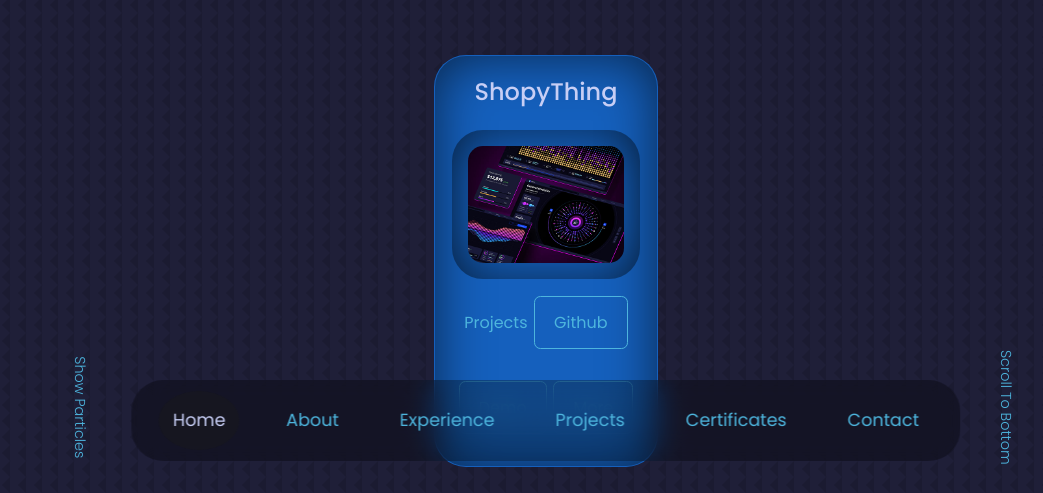
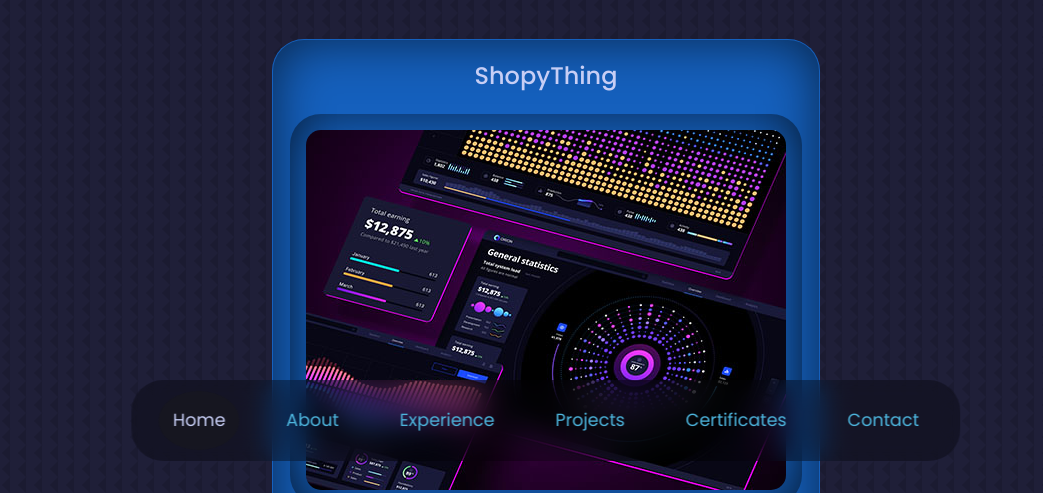
Before and after one commit to nikthe883/react-js-portfolio, a React (Create React App) app: page / in a window 1280 px wide. Shown: the part 307-800 px from the top of the page, without its empty margins (94-1137 px from the left). Built offline with nearby package versions, Linux system fonts and the light colour scheme.

Commit message:
css update

```diff
--- a/src/components/header/MostRecentHeader.jsx
+++ b/src/components/header/MostRecentHeader.jsx
@@ -20,29 +20,18 @@
   };
 
   return (
-    <section id='portfolio'>
+    <section id='highlight'>
     <h3> Project Highlight </h3>
     <h1> ShopyThing </h1>
 
-    <div className='container portfolio__container'>
+    <div className='container highlight__container'>
 
       {data.map(({ id, title, img, github, content, demo }, index) => (
-              <article key={id} className='portfolio__item'>
+              <article key={id} className='highlight__item'>
                 <h2>{title}</h2>
-                <img className='porfolio__image' src={img}></img>
-                <div className='portfolio__links'>
-                <Link spy to="portfolio">Projects</Link>
-                <a href={github} className='btn' target='_blank'>Github</a>
-                <a href={demo} className='btn long-text' target='_blank'>Demo</a>
-                <a className='btn long-text' onClick={() => handleClick(index)}>
-                  {showMore[index] ? 'Less' : 'More'}
-                </a>
-                {showMore[index] && (
-                  <div className='more-text'><h2>{content}</h2></div>
-                )}
-
-
-
+                <img className='highlight__image' src={img}></img>
+                <div className='highlight__links'>
+                <Link className='btn long-text' spy to="portfolio">Go to Project</Link>
                 </div>
               </article>
             ))}
--- a/src/components/header/portfolio.css
+++ b/src/components/header/portfolio.css
@@ -1,15 +1,15 @@
-#portfolio{
-    margin-top: 7rem;
+#highlight{
+    margin-top: 6rem;
 
 }
 
-.portfolio__container{
+.highlight__container{
     display: flex; /* Switch to flexbox layout */
     align-items: center;
     justify-content: center;
 
 }
-.portfolio__item {
+.highlight__item {
 
     position: relative; /* Needed for absolute positioning of the content */
     margin-bottom: 2rem; /* Space for the expanding content */
@@ -27,11 +27,11 @@
 
 
 }
-.portfolio__item > h2{
+.highlight__item > h2{
     margin-bottom: 1rem;
 }
 
-.portfolio__links {
+.highlight__links {
     display: flex; /* Use flexbox to control the layout of the buttons */
     justify-content: center; /* Center the buttons horizontally */
     align-items: center; /* Center the buttons vertically if needed */
@@ -39,7 +39,7 @@
 
 
 }
-.porfolio__image{
+.highlight__image{
     height: auto;
 
     border: 1px solid rgb(34, 54, 235);
@@ -53,11 +53,11 @@
 
 }
 
-.portfolio__links a{
+.highlight__links a{
     margin: 1rem 0.2rem 1rem 0.2rem;
 }
 
-.portfolio__item-image{
+.highlight__item-image{
     border-radius: 2.5rem;
     overflow: hidden;
 
@@ -73,23 +73,23 @@
 
 
 @media screen and (min-width:600px) and (max-width:1024px){
-.portfolio__container{
+.highlight__container{
     display: flex;
     flex-direction: column;
 
 }
 
-.portfolio__item {
+.highlight__item {
     width: 100%; /* Make each certificate take full width */
 
   }
-.portfolio__links {
+.highlight__links {
     display: flex; /* Use flexbox to control the layout of the buttons */
     justify-content: center; /* Center the buttons horizontally */
     align-items: center; /* Center the buttons vertically if needed */
     flex-wrap: wrap; /* Wrap buttons to a new line if they don't fit */
 }
-.portfolio__links a{
+.highlight__links a{
     margin: 1rem 2rem 1rem 2rem;
 
 }
@@ -97,13 +97,13 @@
 }
 
 @media screen and (max-width:600px){
-    .portfolio__container{
+    .highlight__container{
         display: flex;
         flex-direction: column;
 
 
     }
-    .portfolio__item{
+    .highlight__item{
         width: 90vw;
         margin-left: 5vw;
         font-size: small;
```
